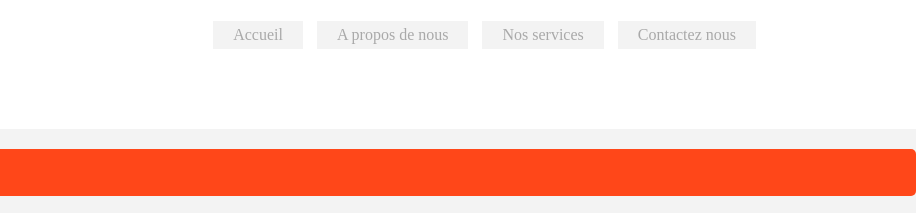
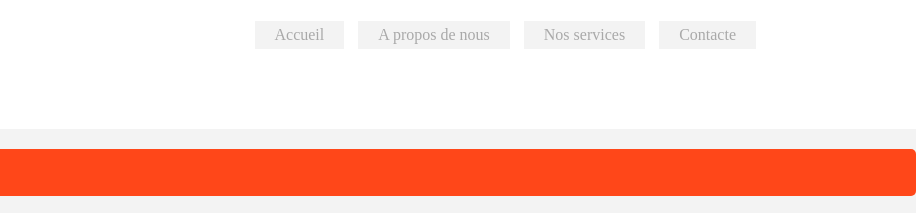
Before and after one commit to yahyabouhlal/chalenge, a plain HTML site: page index.html in a window 1280 px wide. Shown: the top 213 px of the page, 364-1280 px from the left. Drawn offline with Linux system fonts and the light colour scheme; files that its build step writes are made by us from their sources.

Commit message:
cantacte

```diff
--- a/index.html
+++ b/index.html
@@ -24,7 +24,7 @@
                  	<li>Accueil</li>
                  	<li>A propos de nous</li>
                  	<li>Nos services</li>
-                 	<li>Contactez nous</li>
+                 	<li>Contacte</li>
 
                  </nav>
          </div>
```
